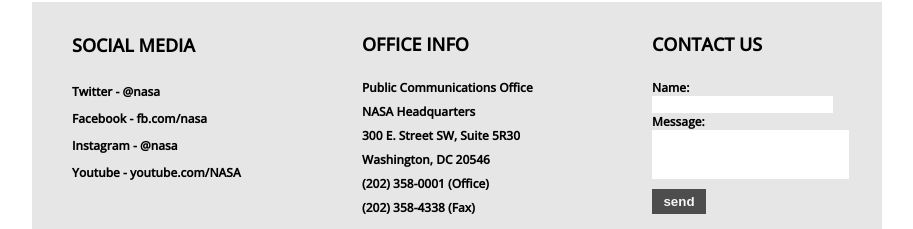
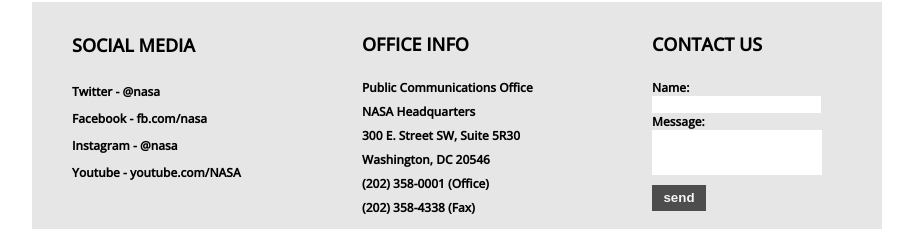
Before and after one commit to jbryans/NASA_Project, a plain HTML site: page index.html in a window 1280 px wide. Shown: the part 496-725 px from the top of the page, without its empty margins (183-1096 px from the left). Drawn offline with nearby package versions, Linux system fonts and the light colour scheme.

Commit message:
send box not changing

```diff
--- a/style.css
+++ b/style.css
@@ -117,12 +117,13 @@
 }
 .namebox{
     border: none;
+    width: 165px;
 }
 .heighttext{
     display:inline-block;
     padding:15px 10px;
-    line-height:140%;
     border: none;
+    width: 150px;
 }
 .senddesign{
     color: #f7f5f5;
```
